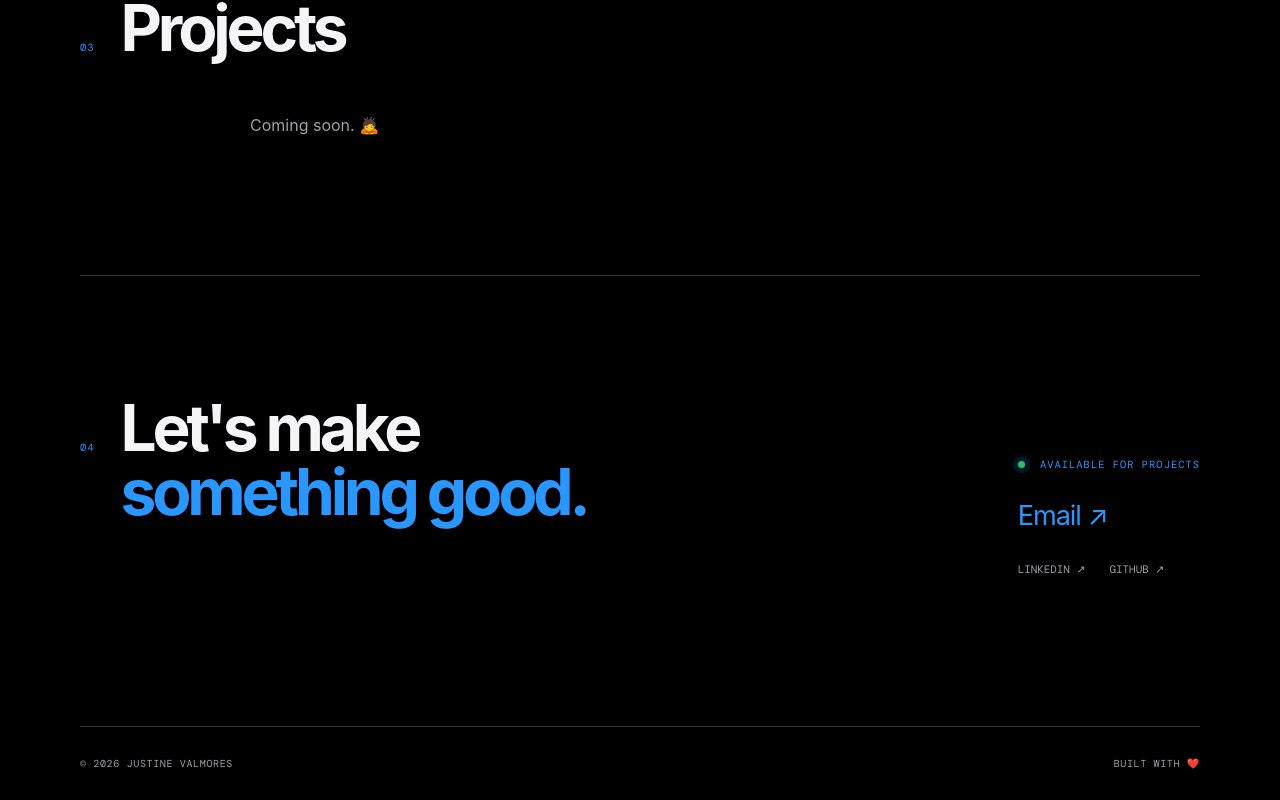
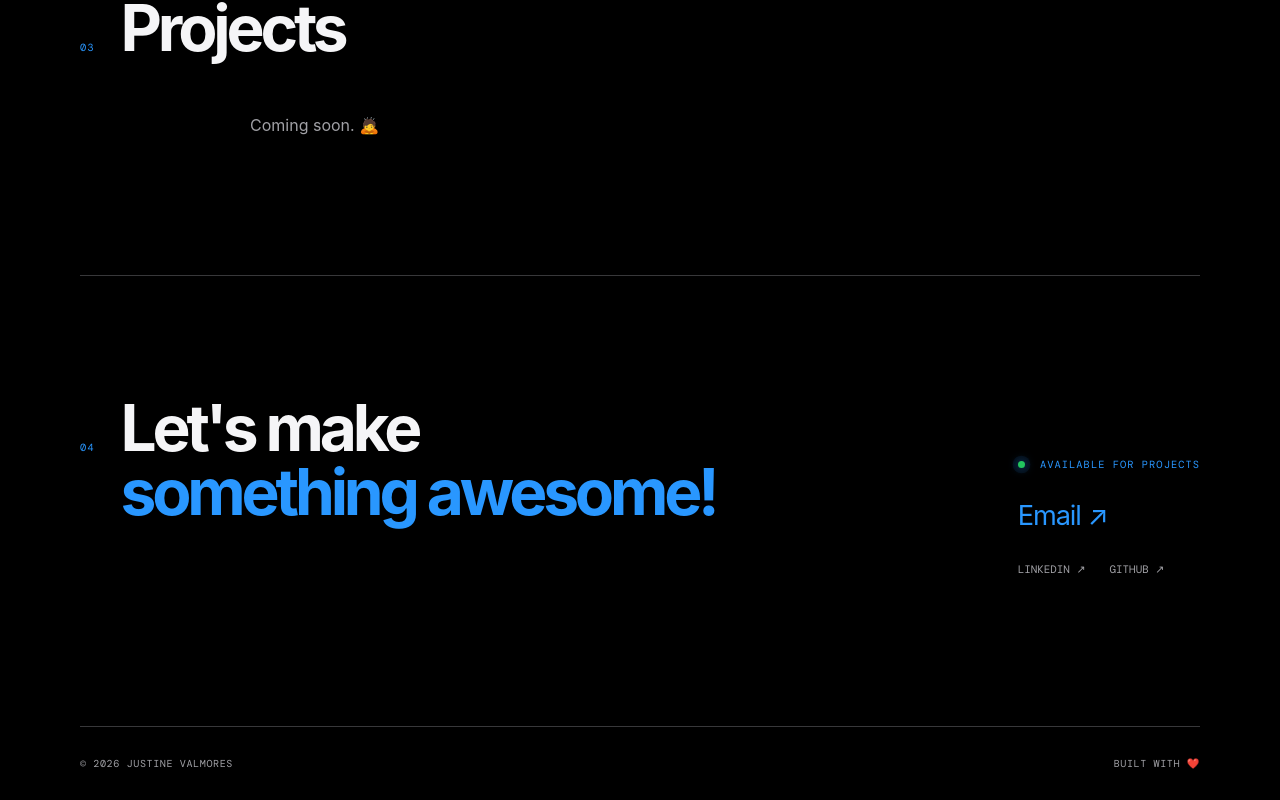
Before and after one commit to jfvalmores/portfolio, a React (Vite) app: page / in a window 1280 px wide. Shown: the part 2463-3263 px from the top of the page. Built offline with nearby package versions, Linux system fonts and the light colour scheme.

Commit message:
chore: update contact text

```diff
--- a/src/components/Contact/Contact.tsx
+++ b/src/components/Contact/Contact.tsx
@@ -18,7 +18,7 @@ const Contact = () => (
       <h2>
         Let&apos;s make
         <br />
-        <em>something good.</em>
+        <em>something awesome!</em>
       </h2>
     </div>
     <div className="contact-links">
```
